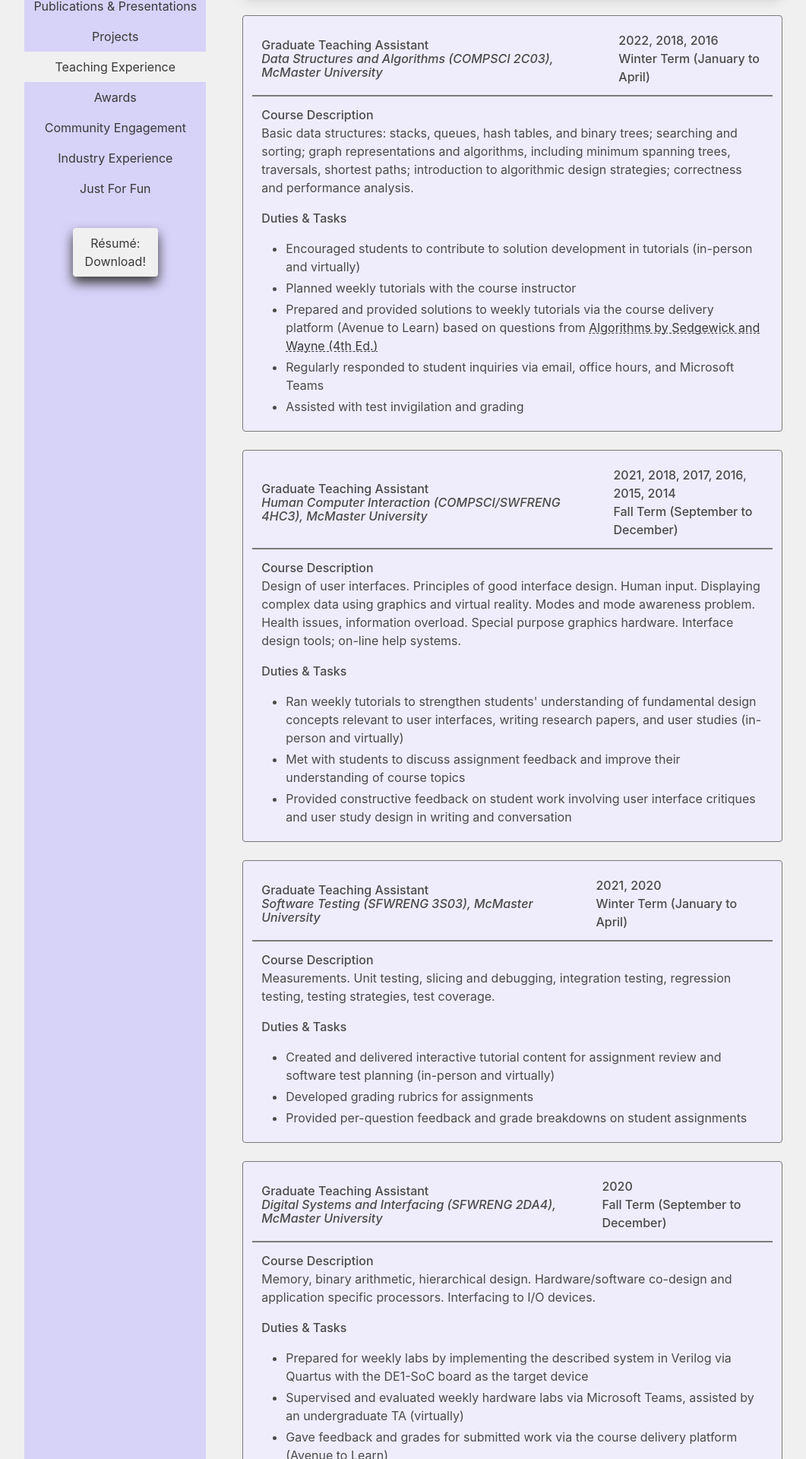
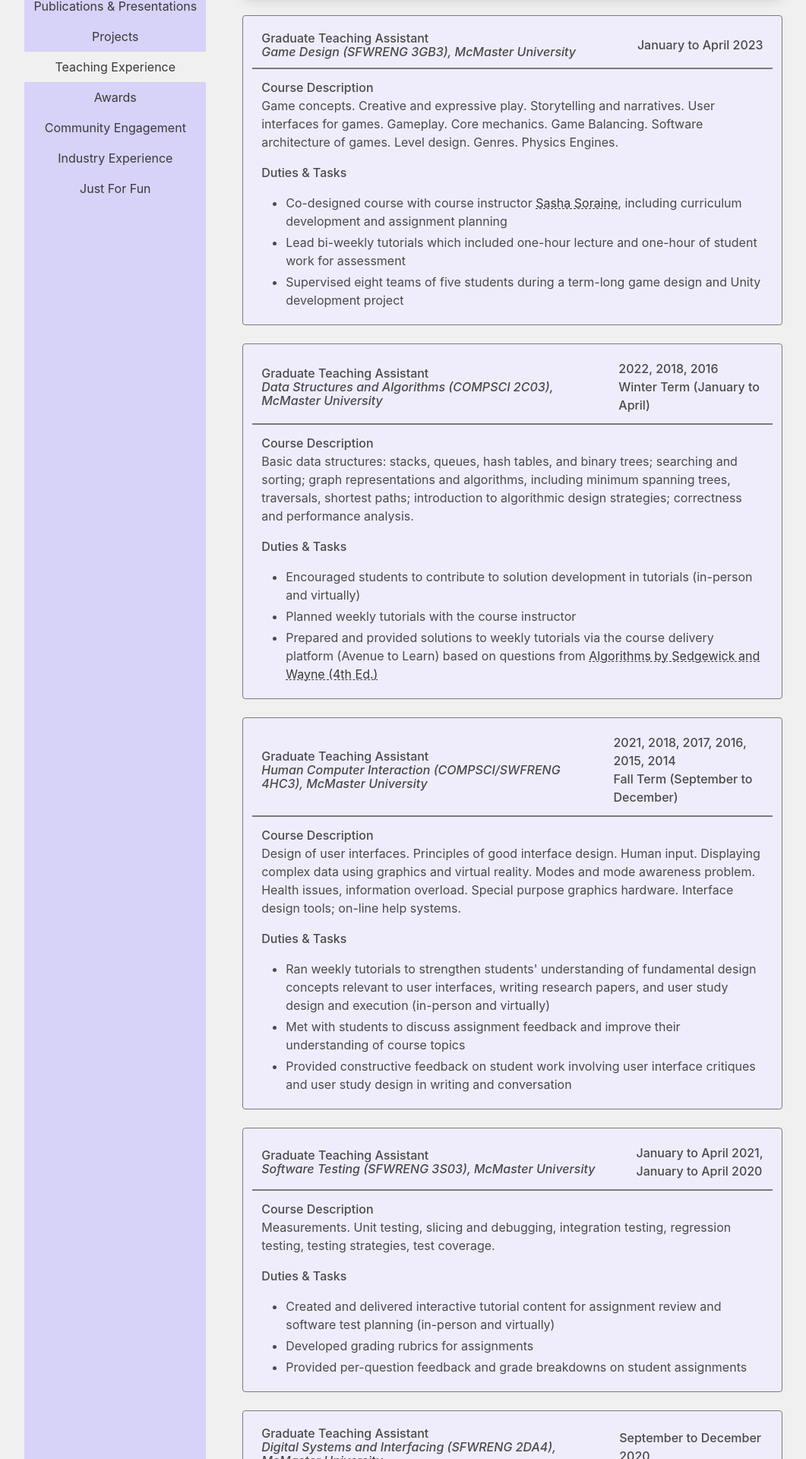
Before and after one commit to GenevaS/website, a Next.js app: page /teaching in a window 1280 px wide. Shown: the part 100-2020 px from the top of the page at 76% size, without its empty margins (85-1146 px from the left). Built offline with nearby package versions, Linux system fonts and the light colour scheme; some icons are missing.

Commit message:
Added Publications and Teaching from 2023

```diff
--- a/components/footer.js
+++ b/components/footer.js
@@ -42,7 +42,7 @@
       </div>
 
       <div className='pt-6 has-text-grey-lighter'>
-        <span className='is-size-7 has-text-weight-medium'>Last Updated June 2022</span>
+        <span className='is-size-7 has-text-weight-medium'>Last Updated March 2023</span>
       </div>
     </footer>
 	)
--- a/components/navbar.js
+++ b/components/navbar.js
@@ -81,13 +81,13 @@
 
             {IsActiveLink(funStuff, funAddress)}
 
-            <div className='navbar-item is-justify-content-center'>
+            {/* <div className='navbar-item is-justify-content-center'>
                 <Link href="/assets/GMSmith_Resume_Web.pdf">
                     <a download target="_blank" rel="noopener noreferrer" className='button downloadbutton my-5' tabIndex={0}>
                         Résumé:<br/> Download!
                     </a>
                 </Link>
-            </div>
+            </div> */}
         </div>
 	)
 }
--- a/next.config.js
+++ b/next.config.js
@@ -8,7 +8,7 @@
 
   trailingSlash : true,
 
-  basePath: "/~smithgm",
+  //basePath: "/~smithgm", // Comment out while using npm run dev
 
   // From https://gist.github.com/lukebussey/8387bb038629dccc01a62487614f44df
   // For handling SVGs
--- a/pages/teaching.js
+++ b/pages/teaching.js
@@ -33,6 +33,50 @@
                 <div className="tile is-vertical">
                   <div className="tile">
                     <div className="tile is-parent is-vertical">
+
+                    <InfoTile tileTitle={
+                          <p className='has-text-weight-medium px-3'>
+                            Graduate Teaching Assistant
+                            <br></br>
+                            <i> Game Design (SFWRENG 3GB3), McMaster University</i>
+                          </p>
+                        }
+                        tileLink={
+                          <p className='has-text-weight-medium px-3'>
+                            January to April 2023
+                          </p>
+                        }
+                        pictureSrc={null}
+                        pictureAlt=""
+                        lighter>
+                          <div className='content is-flex is-flex-direction-column is-align-self-flex-start'>
+                            <span className='has-text-weight-medium'>Course Description</span>
+                            <p>
+                              Game concepts. Creative and expressive play. Storytelling and narratives. User interfaces for
+                              games. Gameplay. Core mechanics. Game Balancing. Software architecture of games. Level design.
+                              Genres. Physics Engines.
+                            </p>
+
+                            <span className='has-text-weight-medium'>Duties & Tasks</span>
+                            <ul>
+                              <li>
+                                Co-designed course with course instructor <a className='is-link'
+                                        href='https://www.cas.mcmaster.ca/~sorainsm/'
+                                        target="_blank" rel="noopener noreferrer"
+                                        aria-label='Go to Sasha Soraines website'>Sasha Soraine</a>,
+                                including curriculum development and assignment planning
+                              </li>
+                              <li>
+                                Lead bi-weekly tutorials which included one-hour lecture and one-hour of student work for
+                                assessment
+                              </li>
+                              <li>
+                                Supervised eight teams of five students during a term-long game design and Unity development
+                                project
+                              </li>
+                            </ul>
+                          </div>
+                      </InfoTile>
 
                       <InfoTile tileTitle={
                           <p className='has-text-weight-medium px-3'>
@@ -77,12 +121,6 @@
                                         aria-label='Go to book site for Algorithms by Sedgewick and Wayne'>Algorithms
                                    by Sedgewick and Wayne (4th Ed.)</a>
                               </li>
-                              <li>
-                                Regularly responded to student inquiries via email, office hours, and Microsoft Teams
-                              </li>
-                              <li>
-                                Assisted with test invigilation and grading
-                              </li>
                             </ul>
                           </div>
                       </InfoTile>
@@ -117,8 +155,8 @@
                             <ul>
                               <li>
                                 Ran weekly tutorials to strengthen students&#39; understanding of fundamental design
-                                concepts relevant to user interfaces, writing research papers, and user studies
-                                (in-person and virtually)
+                                concepts relevant to user interfaces, writing research papers, and user study design
+                                and execution (in-person and virtually)
                               </li>
                               <li>
                                 Met with students to discuss assignment feedback and improve their understanding of
@@ -141,9 +179,9 @@
                         }
                         tileLink={
                           <p className='has-text-weight-medium px-3'>
-                            2021, 2020
+                            January to April 2021,
                             <br></br>
-                            Winter Term (January to April)
+                            January to April 2020
                           </p>
                         }
                         pictureSrc={null}
@@ -181,9 +219,7 @@
                         }
                         tileLink={
                           <p className='has-text-weight-medium px-3'>
-                            2020
-                            <br></br>
-                            Fall Term (September to December)
+                            September to December 2020
                           </p>
                         }
                         pictureSrc={null}
@@ -203,12 +239,8 @@
                                 Verilog via Quartus with the DE1-SoC board as the target device
                               </li>
                               <li>
-                                Supervised and evaluated weekly hardware labs via Microsoft Teams,
-                                assisted by an undergraduate TA (virtually)
-                              </li>
-                              <li>
-                                Gave feedback and grades for submitted work via the course delivery
-                                platform (Avenue to Learn)
+                                Supervised and evaluated weekly hardware labs via Microsoft Teams
+                                with an undergraduate TA (virtually)
                               </li>
                               <li>
                                 Maintained student grade spreadsheet (Excel) and course delivery
@@ -227,9 +259,7 @@
                         }
                         tileLink={
                           <p className='has-text-weight-medium px-3'>
-                            2019
-                            <br></br>
-                            Fall Term (September to December)
+                            September to December 2019
                           </p>
                         }
                         pictureSrc={null}
```
Also changed, not shown: package.json (+5 -5 lines), pages/index.js (+5 -2 lines), pages/publications.js (+29 -9 lines), 1 other file (tests, documents, lock files or other folders).
